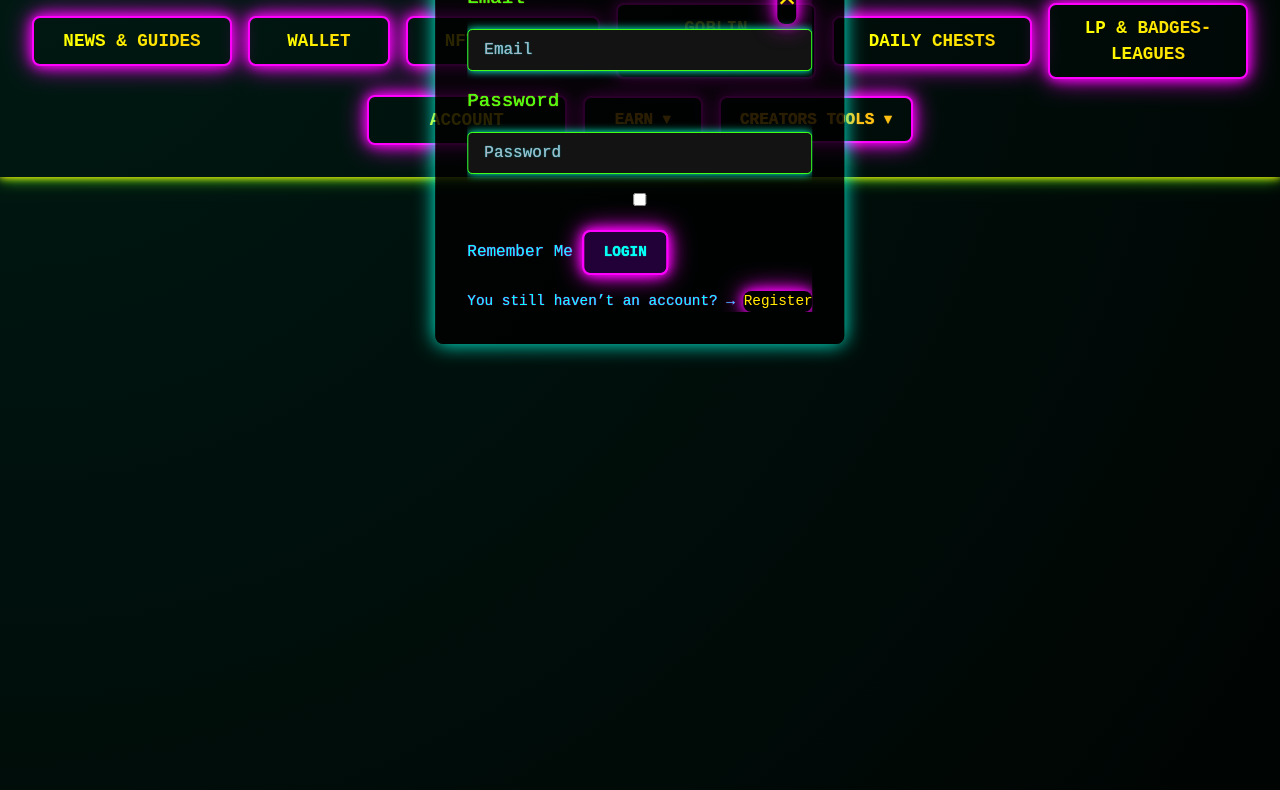
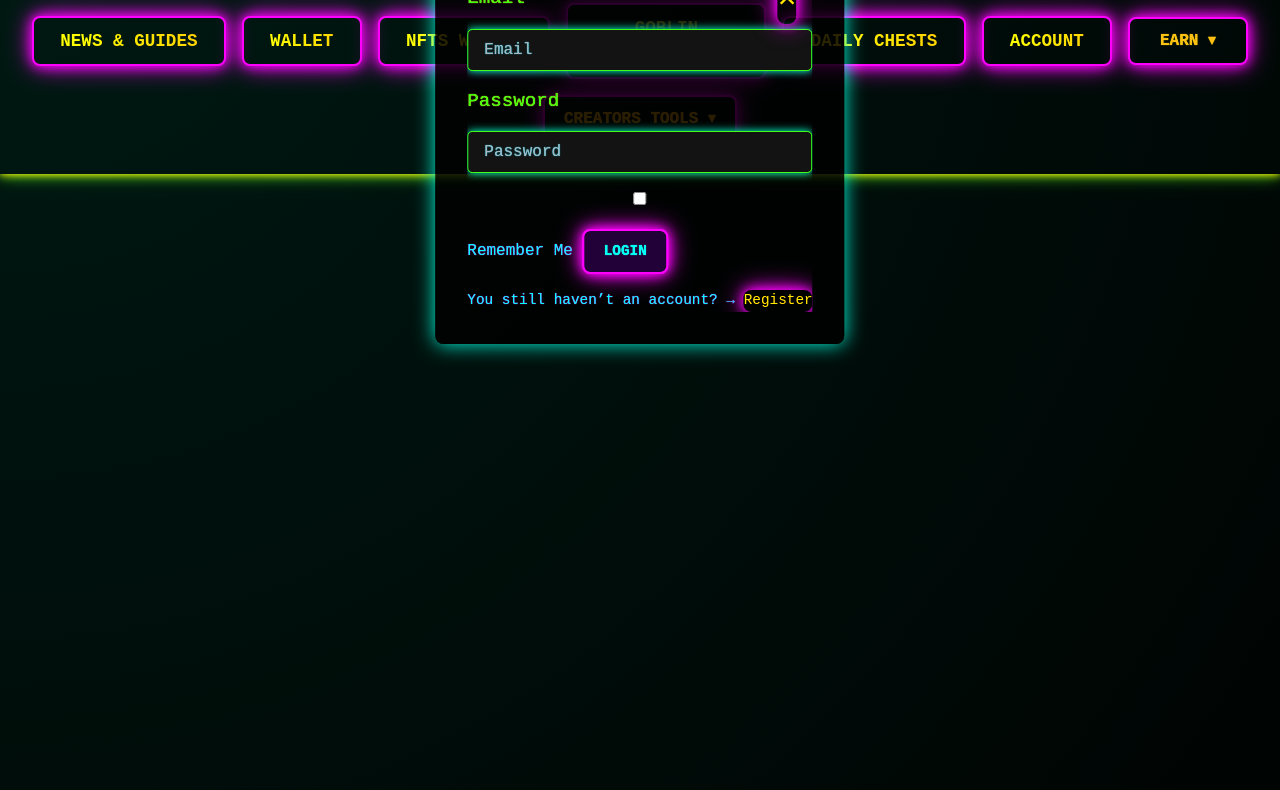
Before and after one commit to Iamtheblade85/madverse, a plain HTML site: page start.html in a window 1280 px wide. Shown: the part 133-923 px from the top of the page. Drawn offline with nearby package versions, Linux system fonts and the light colour scheme.

Commit message:
Update start.html

```diff
--- a/start.html
+++ b/start.html
@@ -29,7 +29,7 @@
       <button class="menu-button" data-section="nfts">NFTs Wallet</button>
       <button class="menu-button" data-section="goblin-dex">Goblin DeX(Beta)</button>
       <button class="menu-button" data-section="daily">Daily Chests</button>
-      <button class="menu-button" data-section="lp-league">LP & Badges-Leagues</button>
+      <!--data-section="lp-league"LP & Badges-Leagues -->
       <button class="menu-button" data-section="account">Account</button>
       <!-- Dropdown: Earn -->
       <div class="dropdown">
```
